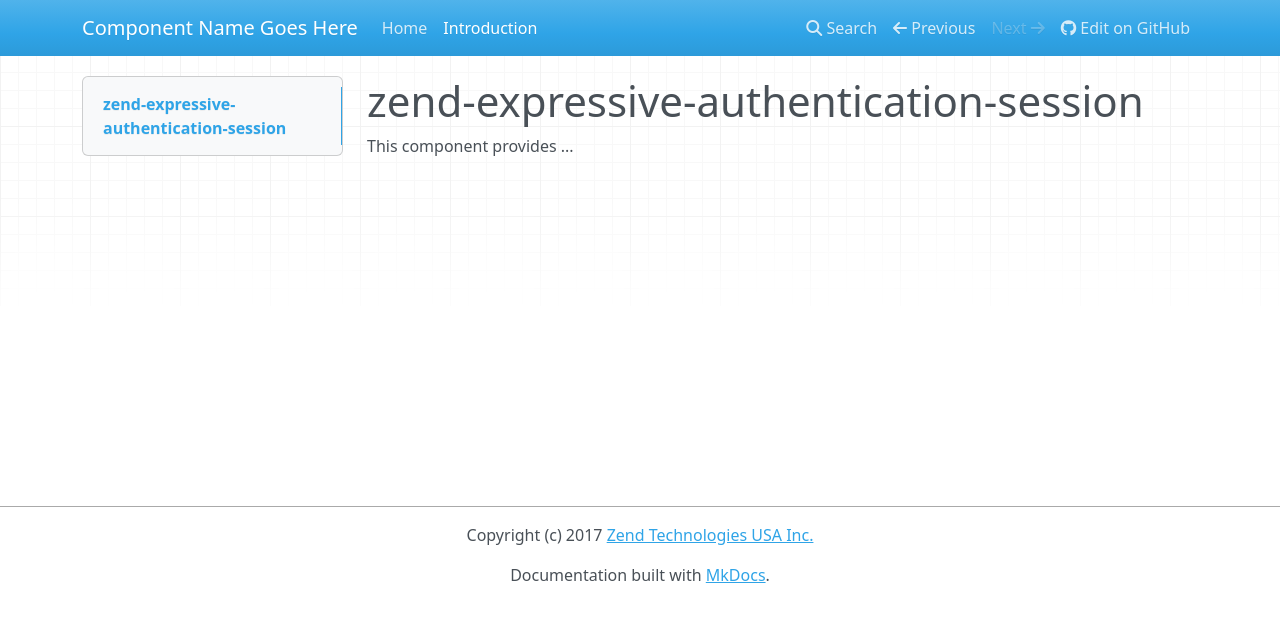
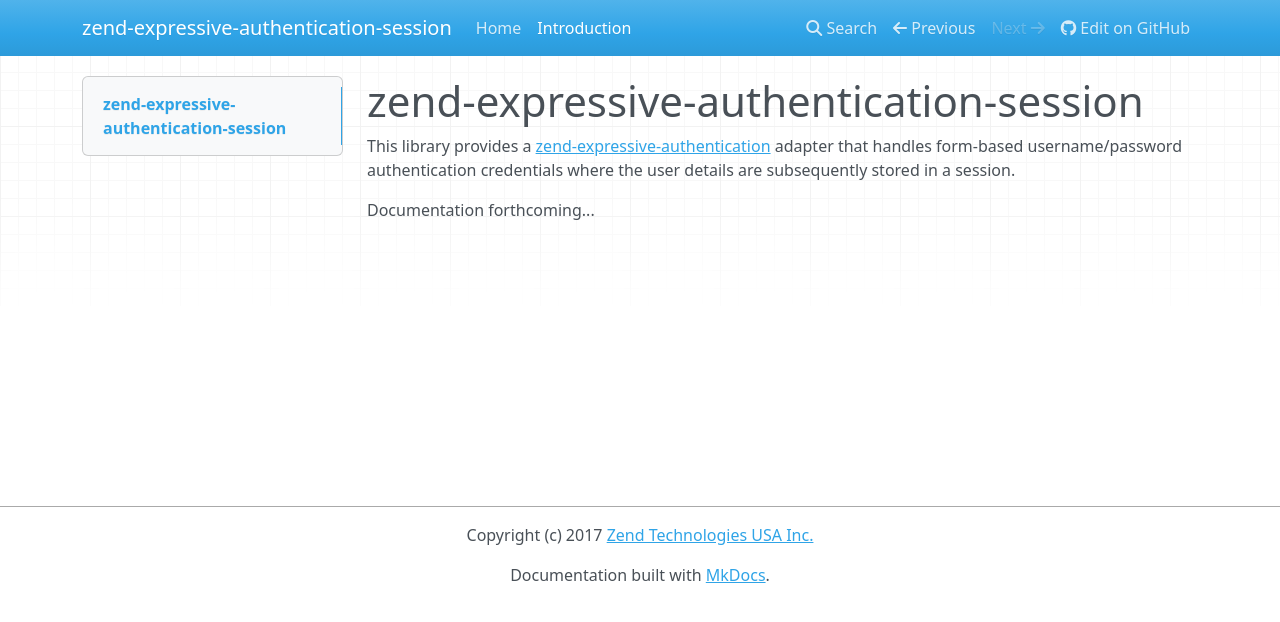
Before and after one commit to mezzio/mezzio-authentication-session, an MkDocs documentation site: the page built from docs/book/intro.md, in a window 1280 px wide. Shown: the top 622 px of the page. Built offline with MkDocs 1.6.1, drawn with Linux system fonts in a browser that asks for light colours; nearby versions of some CDN libraries; old or Windows-style settings are respelled for this version of MkDocs.

Commit message:
Provides repository description and initial documentation stubs.

```diff
--- a/composer.json
+++ b/composer.json
@@ -1,12 +1,13 @@
 {
     "name": "zendframework/zend-expressive-authentication-session",
-    "description": "<package description; should match repository description>",
+    "description": "Username/password, session-backed authentication adapter for zend-expressive-authentication.",
     "license": "BSD-3-Clause",
     "keywords": [
         "expressive",
         "zf",
         "zendframework",
-        "<individual keywords for current package>"
+        "authentication",
+        "session"
     ],
     "support": {
         "docs": "https://docs.zendframework.com/zend-expressive-authentication-session/",
--- a/docs/book/index.html
+++ b/docs/book/index.html
@@ -2,7 +2,7 @@
   <div class="jumbotron">
     <h1>zendframework/zend-expressive-authentication-session</h1>
 
-    <p>Description of component here</p>
+    <p>Username/password, session-backed authentication adapter for zend-expressive-authentication.</p>
 
     <pre><code class="language-bash">$ composer require zendframework/zend-expressive-authentication-session</code></pre>
   </div>
--- a/docs/book/intro.md
+++ b/docs/book/intro.md
@@ -1,3 +1,7 @@
 # zend-expressive-authentication-session
 
-This component provides ...
+This library provides a [zend-expressive-authentication](https://github.com/zendframework/zend-expressive-authentication/)
+adapter that handles form-based username/password authentication credentials
+where the user details are subsequently stored in a session.
+
+Documentation forthcoming...
--- a/mkdocs.yml
+++ b/mkdocs.yml
@@ -3,7 +3,7 @@ site_dir: docs/html
 pages:
     - index.md
     - Introduction: intro.md
-site_name: Component Name Goes Here
-site_description: 'Component Description goes here'
+site_name: zend-expressive-authentication-session
+site_description: 'Username/password, session-backed authentication adapter for zend-expressive-authentication.'
 repo_url: 'https://github.com/zendframework/zend-expressive-authentication-session'
 copyright: 'Copyright (c) 2017 <a href="http://www.zend.com/">Zend Technologies USA Inc.</a>'
```
Also changed, not shown: README.md (+3 -1 lines).
